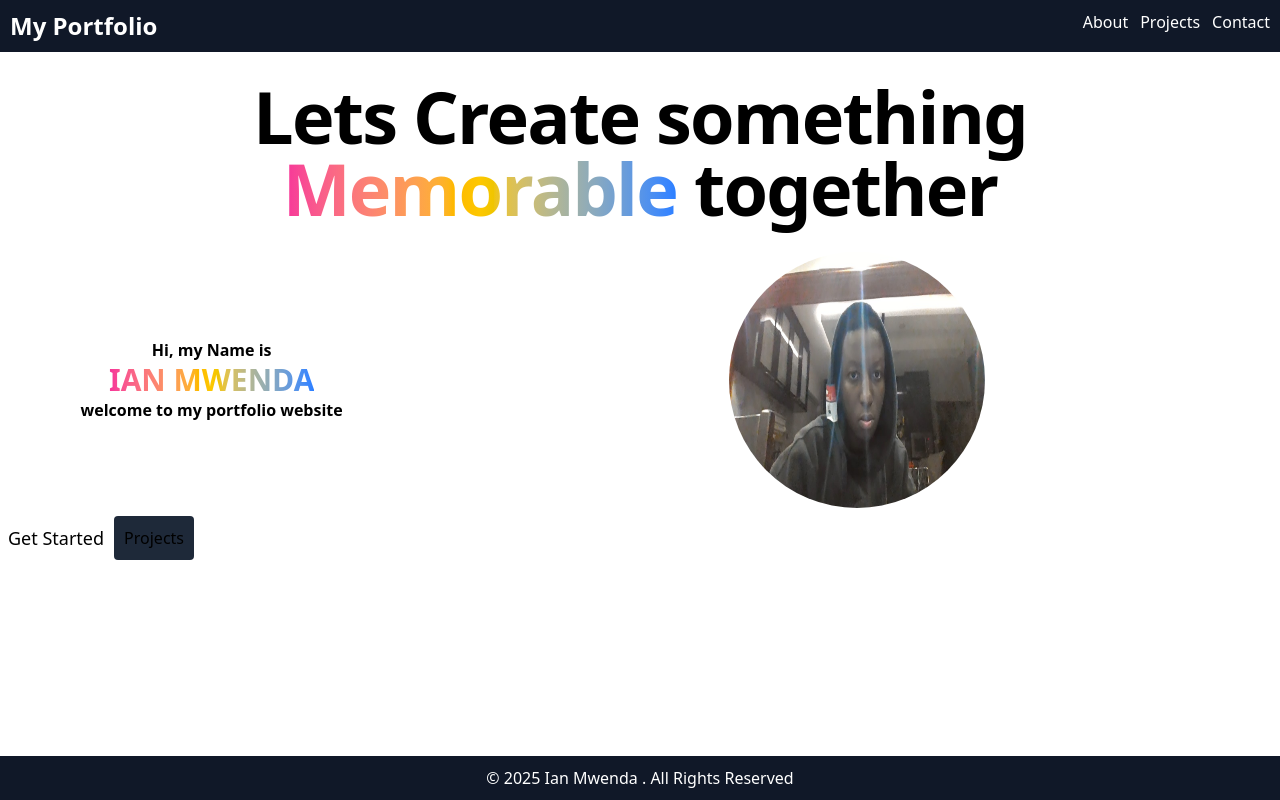
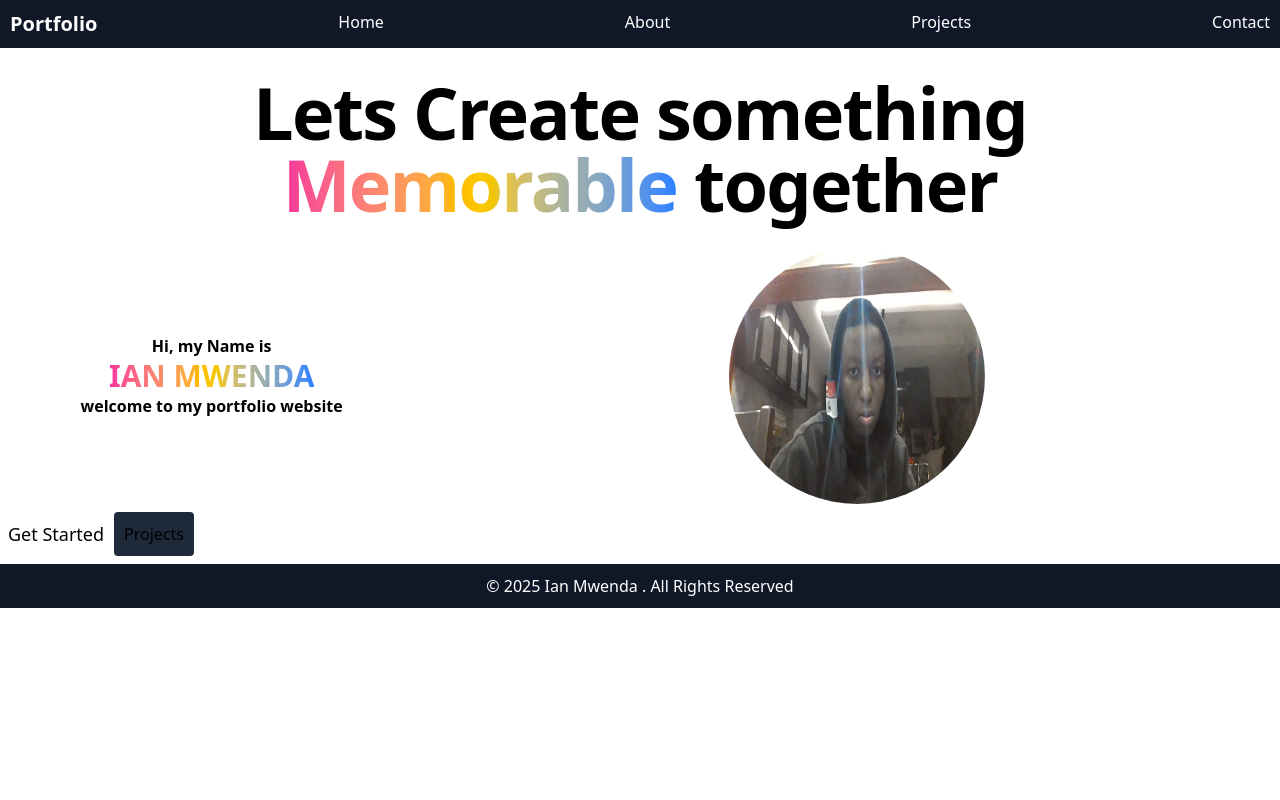
Before and after one commit to Ianmwia/personal-portfolio-react, a React (Vite) app: page / in a window 1280 px wide. Built offline with nearby package versions, Linux system fonts and the light colour scheme.

Commit message:
installing react router dom, refactoring from usestate routing and changing navigation paths

```diff
--- a/components/Navbar.jsx
+++ b/components/Navbar.jsx
@@ -1,4 +1,4 @@
-
+{/*}
 function Navbar({setCurrentPage}){
 
     return(
@@ -19,3 +19,20 @@
     )
 }
 export default Navbar
+*/}
+
+import { Link } from 'react-router-dom';
+export default function Navbar(){
+    return(
+        <div>
+            <nav className='p-2.5 bg-gray-900 text-white flex justify-between'>
+                <h1 className='text-xl font-bold'>Portfolio</h1>
+                <Link to='/'>Home</Link>
+                <Link to='/about'>About</Link>
+                <Link to='projects'>Projects</Link>
+                <Link to='/contact'>Contact</Link>
+            </nav>
+
+        </div>
+    )
+}
--- a/components/PorfolioCard.jsx
+++ b/components/PortfolioCard.jsx
@@ -1,4 +1,4 @@
-export default function PorfolioCard ({imageUrl, title, link}){
+export default function PortfolioCard ({imageUrl, title, link}){
     return(
         <>
             <a href={link} target="_blank" className='block'>
--- a/package.json
+++ b/package.json
@@ -13,6 +13,7 @@
     "@tailwindcss/vite": "^4.1.15",
     "react": "^19.1.1",
     "react-dom": "^19.1.1",
+    "react-router-dom": "^7.9.4",
     "tailwindcss": "^4.1.15"
   },
   "devDependencies": {
--- a/pages/About.jsx
+++ b/pages/About.jsx
@@ -1,8 +1,11 @@
 import pfp from '../src/assets/WIN_Pro.jpg'
+import Navbar from '../components/Navbar'
+import Footer from '../components/Footer'
 
 function About(){
     return(
         <>
+        <Navbar/>
         <main className='ml-2.5 mr-2.5'>
         <div className='mb-5'>
         <h2 className='text-2xl font-bold text-gray-900'>About Me</h2>
@@ -29,6 +32,7 @@
             </ul>
         </div>
         </main>
+        <Footer/>
         </>
     )
 }
--- a/pages/Contact.jsx
+++ b/pages/Contact.jsx
@@ -1,10 +1,12 @@
 import Form from '../components/Form'
 import image from '../src/assets/newsletter-ryan.svg'
+import Navbar from '../components/Navbar'
+import Footer from '../components/Footer'
 
 function Contact(){
     return(
         <>
-
+        <Navbar/>
         <main className='p-5'>
             <h1 className='text-center font-bold'>CONTACT ME</h1>
             <div>
@@ -41,7 +43,7 @@
             </div>
 
         </main>
-
+        <Footer/>
         </>
     )
 }
--- a/pages/Home.jsx
+++ b/pages/Home.jsx
@@ -1,8 +1,11 @@
+import Navbar from '../components/Navbar'
 import home_pfp from '../src/assets/WIN_Pro.jpg'
+import Footer from '../components/Footer'
 
 function Home(){
     return(
         <>
+        <Navbar/>
         <main>
             <div className="m-3 p-4">
             <p className='text-center font-bold tracking-tight text-7xl text-balance'>Lets Create something <span className='bg-linear-to-r from-pink-500 via-yellow-400 to-blue-500 bg-300% bg-clip-text text-transparent animate-gradient-slide'>Memorable</span> together</p>
@@ -16,6 +19,7 @@
                 <a href='' className='p-2.5 bg-gray-800 rounded cursor-pointer'>Projects</a>
             </div>
         </main>
+        <Footer/>
         </>
     )
 }
--- a/pages/Projects.jsx
+++ b/pages/Projects.jsx
@@ -24,16 +24,19 @@
 }
 export default Projects
 */}
-import PorfolioCard from "../components/PorfolioCard";
+import PortfolioCard from "../components/PortfolioCard";
+import Navbar from '../components/Navbar';
+import Footer from '../components/Footer';
 
 function Projects(){
     return(
         <>
+        <Navbar/>
         <main className='m-2.5 p-2'>
             <h1 className='text-3xl font-bold mb-8'>Projects</h1>
             <div className='flex flex-wrap gap-8 justify-between'>
             <div>
-                <PorfolioCard
+                <PortfolioCard
                     imageUrl={weather}
                     title='Weather App'
                     description='Weather app to get the curent weatherm hourly forecast and 5 day forecast'
@@ -41,7 +44,7 @@
                 />
             </div>
             <div className='flex flex-wrap justify-center gap-8 p-2.5'>
-                <PorfolioCard
+                <PortfolioCard
                     imageUrl={restaurant}
                     title='Restaurant'
                     description='Restaurant app showcasing delicious foods'
@@ -49,7 +52,7 @@
                 />
             </div>
             <div className='flex flex-wrap justify-center gap-8 p-2.5'>
-                <PorfolioCard
+                <PortfolioCard
                     imageUrl={counter}
                     title='Calorie Counter'
                     description='App to count the total calories consumed'
@@ -58,6 +61,7 @@
             </div>
             </div>
         </main>
+        <Footer/>
         </>
     )
 }
--- a/src/App.jsx
+++ b/src/App.jsx
@@ -1,43 +1,21 @@
-import Footer from '../components/Footer'
-import Navbar from '../components/Navbar'
+import { BrowserRouter as Router, Routes, Route } from 'react-router-dom'
 import './App.css'
-import { useState } from "react"
 import About from "../pages/About"
 import Home from "../pages/Home"
 import Contact from "../pages/Contact"
 import Projects from "../pages/Projects"
 
 function App() {
-  const [currentPage, setCurrentPage] = useState('home')
-    const changePages = () => {
-        switch(currentPage){
-            case 'home':
-                return <Home />
-            case 'about':
-                return <About/>
-            case 'projects':
-                return <Projects />
-            case 'contact':
-                return <Contact/>
-            default:
-                return <Home />
-        }
-    }
-  return (
-    <>
-    <div className='flex flex-col min-h-screen'>
-    {/*Navbar */}
-    <Navbar setCurrentPage={setCurrentPage}/>
+  return(
+    <Router>
+      <Routes>
+        <Route path='/' element={<Home/>}/>
+        <Route path='/about' element={<About />}/>
+        <Route path='/projects' element={<Projects />}/>
+        <Route path='/contact' element={<Contact />}/>
+      </Routes>
 
-    {/*Main */}
-    <main className='grow'>
-        <div>{changePages()}</div>
-    </main>
-
-    {/*Footer */}
-    <Footer/>
-      </div>
-    </>
+    </Router>
   )
 }
 
```
Also changed, not shown: 1 other file (tests, documents, lock files or other folders).
